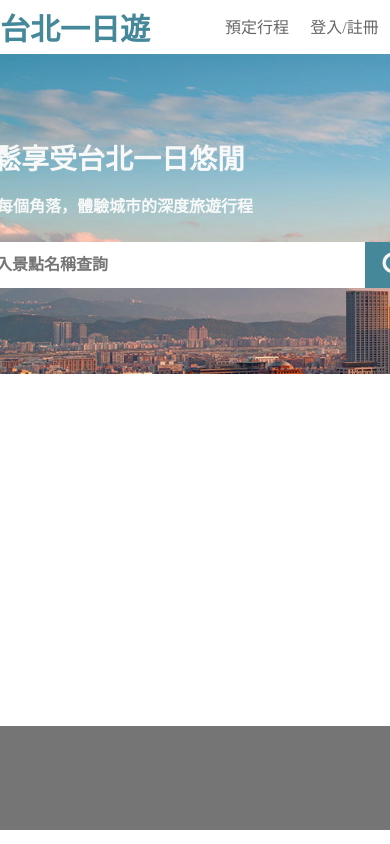
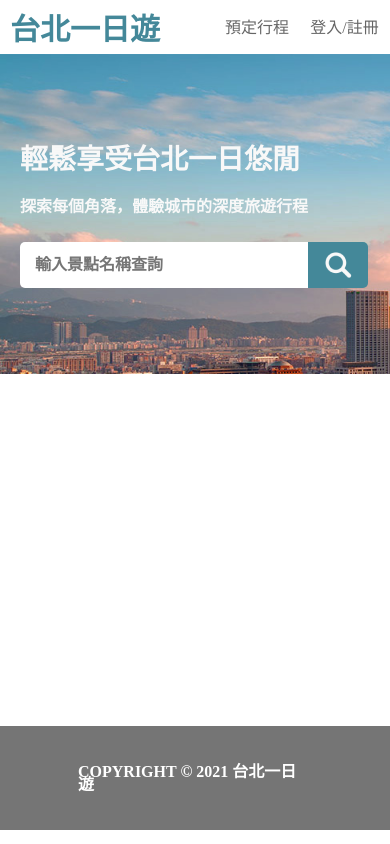
Before and after one commit to Penny1122/taipei_day_trip, a Flask app: page / in a window 390 px wide; the page is wider, and only the part inside the window is pictured. Run offline with Flask 2, Linux system fonts and the light colour scheme.

Commit message:
feat : 完成RWD版面

```diff
--- a/public/style.css
+++ b/public/style.css
@@ -2,7 +2,7 @@ body {
   font-family: "Noto Sans TC";
   font-style: normal;
   margin: 0;
-  overflow-x: hidden;
+  /* overflow-x: hidden; */
 }
 input {
   padding: 0;
@@ -15,12 +15,13 @@ input {
   display: flex;
   justify-content: center;
   width: 100%;
+  height: 54px;
   z-index: 100;
 }
 .navigation {
   display: flex;
   background-color: white;
-  height: 54px;
+
   width: 1200px;
 }
 .taipei {
@@ -71,10 +72,10 @@ input {
   background-image: url(welcome.png);
   background-repeat: no-repeat;
   background-size: cover;
-  height: 320px;
   display: flex;
   justify-content: center;
-  width: 100%;
+  height: 320px;
+  /* width: 100%; */
 }
 
 .slogan {
@@ -109,8 +110,8 @@ input {
   margin: 0px 10px 10px 10px;
 }
 .input1 {
-  height: 16px;
-  width: 370px;
+  height: 46px;
+  width: 400px;
   color: #000000;
   font-weight: 700;
   font-size: 16px;
@@ -118,6 +119,7 @@ input {
   padding: 15px;
   outline: none;
   border-radius: 5px 0px 0px 5px;
+  box-sizing: border-box;
 }
 .btn {
   background-image: url(icon_search.png);
@@ -133,8 +135,6 @@ input {
   cursor: pointer;
 }
 .input1::placeholder {
-  display: flex;
-  align-items: center;
   color: #757575;
   font-weight: 700;
   font-size: 16px;
@@ -148,7 +148,7 @@ input {
   position: absolute;
   /* left: 0px; */
   top: 51px;
-  background-color: #f8f8f8;
+  background-color: #ffffff;
   width: 400px;
   height: 120px;
   box-shadow: 0px 0px 20px #aabbcc;
@@ -175,22 +175,21 @@ input {
 }
 .container {
   display: grid;
+  grid-template-columns: 1fr 1200px 1fr;
+  grid-template-rows: auto 104px;
   grid-template-areas:
     ". content ."
     "footer footer footer";
-  grid-template-columns: 1fr 1200px 1fr;
-  grid-template-rows: auto 104px;
 }
 
 .content {
+  grid-area: content;
   display: grid;
-  grid-area: content;
   grid-template-columns: repeat(auto-fill, 270px);
   grid-template-rows: repeat(auto-fill, 242px);
   grid-gap: 30px;
   padding: 15px;
   margin: 40px 0;
-  z-index: 0;
 }
 .image {
   width: 270px;
@@ -198,6 +197,7 @@ input {
   border-radius: 5px;
   border: 1px solid #e8e8e8;
   position: relative;
+  z-index: 0;
 }
 .image img {
   width: 270px;
@@ -211,22 +211,26 @@ input {
   position: absolute;
   left: 0;
   bottom: 45px;
-  width: 250px;
-  height: 20px;
+  width: 270px;
+  height: 40px;
   background-color: rgba(0, 0, 0, 0.6);
   color: #ffffff;
   font-size: 16px;
   font-weight: 700;
   line-height: 13.3px;
   padding: 10px;
+  box-sizing: border-box;
+  white-space: nowrap;
 }
 .title {
+  box-sizing: border-box;
   display: flex;
   justify-content: center;
   align-items: center;
   background-color: #ffffff;
   width: 270px;
   height: 45px;
+  padding: 10px;
 }
 .title div {
   width: 125px;
@@ -247,7 +251,6 @@ input {
   justify-content: center;
   align-items: center;
   background-color: #757575;
-  width: 1920px;
   grid-area: footer;
 }
 .footer div {
@@ -261,3 +264,39 @@ input {
   line-height: 13px;
   margin: 40px;
 }
+@media (max-width: 1200px) {
+  .container {
+    grid-template-columns: 1fr 90% 1fr;
+  }
+  .content {
+    grid-template-columns: 1fr 1fr;
+  }
+
+  .image,
+  .image img,
+  .attractionName,
+  .title {
+    width: 100%;
+  }
+  .title div {
+    width: 100%;
+  }
+  .taipei,
+  .slogan {
+    margin-left: 10px;
+  }
+}
+@media (max-width: 600px) {
+  .content {
+    grid-template-columns: 1fr;
+  }
+  .input1 {
+    width: 80%;
+  }
+  .category {
+    width: 322px;
+  }
+  .category div {
+    width: 66px;
+  }
+}
--- a/templates/index.html
+++ b/templates/index.html
@@ -4,7 +4,7 @@
     <meta charset="UTF-8" />
     <meta http-equiv="X-UA-Compatible" content="IE=edge" />
     <meta name="viewport" content="width=device-width, initial-scale=1.0" />
-    <link rel="stylesheet" type="text/css" href="style.css" />
+    <link rel="stylesheet" type="text/css" href="/style.css" />
     <title>Document</title>
   </head>
   <body>
@@ -20,8 +20,6 @@
     <div class="space"></div>
 
     <div class="welcome">
-      <!-- <img src="welcome.png" /> -->
-
       <div class="slogan">
         <div class="slogan-1">輕鬆享受台北一日悠閒</div>
         <div class="slogan-2">探索每個角落，體驗城市的深度旅遊行程</div>
@@ -35,7 +33,16 @@
       </div>
     </div>
     <div class="container">
-      <div class="content"></div>
+      <div class="content">
+        <!-- <div class="image">
+          <img/>
+          <div class="attractionName">新北投溫泉區</div>
+          <div class="title">
+            <div class="mrt">新北投</div>
+            <div class="cat">養生溫泉</div>
+          </div>
+        </div> -->
+      </div>
       <div class="footer">
         <div>COPYRIGHT © 2021 台北一日遊</div>
       </div>
```
